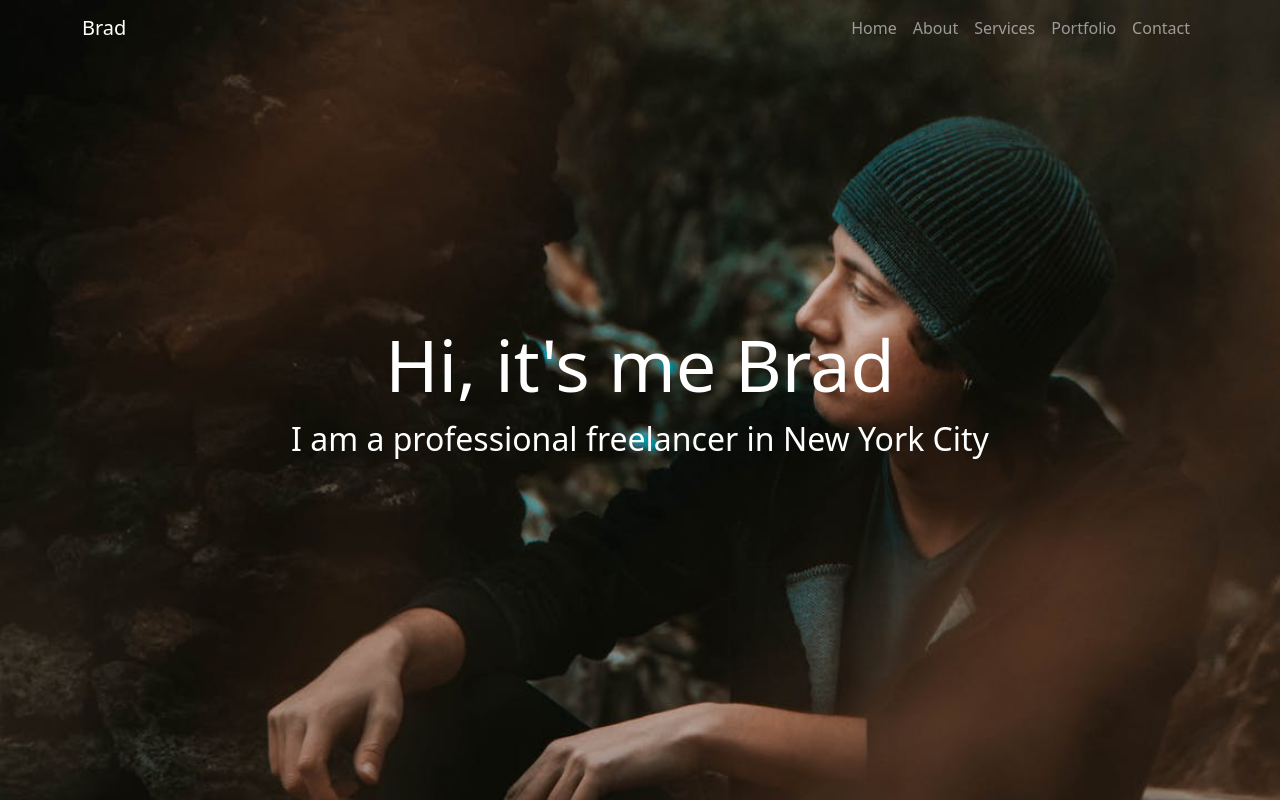
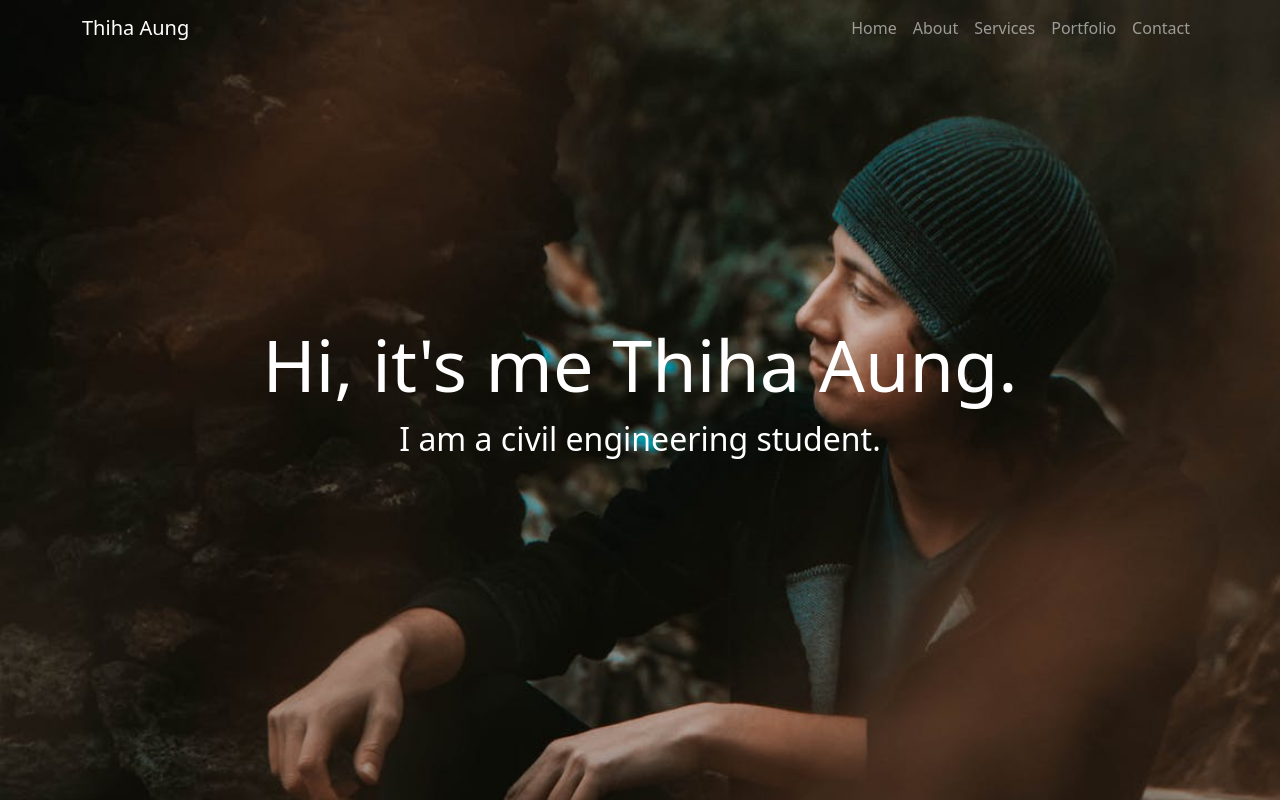
Before and after one commit to shengcaii/cai, a plain HTML site: page index.html in a window 1280 px wide. Shown: the top 802 px of the page. Drawn offline with nearby package versions, Linux system fonts and the light colour scheme.

Commit message:
Update index.html

```diff
--- a/index.html
+++ b/index.html
@@ -17,7 +17,7 @@
     <!-- navbar -->
     <nav class="navbar navbar-expand-lg fixed-top navbar-dark navbarScroll">
         <div class="container">
-            <a class="navbar-brand" href="#">Brad</a>
+            <a class="navbar-brand" href="#">Thiha Aung</a>
             <button class="navbar-toggler" type="button" data-bs-toggle="collapse" data-bs-target="#navbarSupportedContent" aria-controls="navbarSupportedContent" aria-expanded="false" aria-label="Toggle navigation">
                 <span class="navbar-toggler-icon"></span>
             </button>
@@ -48,8 +48,8 @@
         <div class="container-fluid">
             <div class="row">
             <div class="col-lg-12 col-md-12 col-sm-12 col-xs-12 hero-text">
-                <h2 class="hero_title">Hi, it's me Brad</h2>
-                <p class="hero_desc">I am a professional freelancer in New York City</p>
+                <h2 class="hero_title">Hi, it's me Thiha Aung.</h2>
+                <p class="hero_desc">I am a civil engineering student.</p>
             </div>
             </div>
         </div>
```
